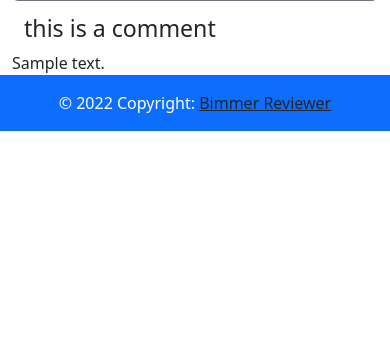
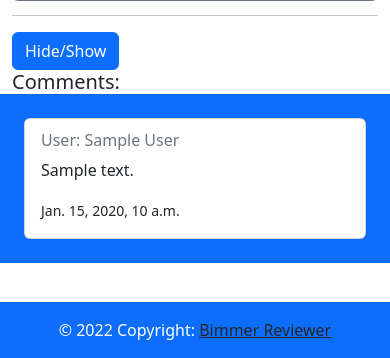
Before and after one commit to rebahama/bimmer-reviewer, a Django app: page /review/1 in a window 390 px wide; the page is wider, and only the part inside the window is pictured. Shown: the part 1227-1585 px from the top of that part. Before the commit the page ends 1358 px from the top of that part, so only its background shows below. Run offline with Django 3.2, Linux system fonts and the light colour scheme; tables that the repository leaves empty hold one stand-in row (values such as "Sample post").

Commit message:
style the comment area

```diff
--- a/static/css/style.css
+++ b/static/css/style.css
@@ -115,3 +115,6 @@ transform: scale(1.1);
     display: flex;
     flex-direction: column;
 }
+.comment-card{
+    margin-bottom: 10%;
+}
--- a/templates/base.html
+++ b/templates/base.html
@@ -79,7 +79,6 @@
       © 2022 Copyright:
       <a class="text-dark" href="#">Bimmer Reviewer</a>
     </div>
-    <!-- Copyright -->
   </footer>
   <script src="{% static 'javascript/script.js' %}"></script>
   <script src="https://cdn.jsdelivr.net/npm/bootstrap@5.2.0-beta1/dist/js/bootstrap.bundle.min.js"
--- a/templates/detail-review.html
+++ b/templates/detail-review.html
@@ -37,13 +37,25 @@
                     <p class="card-text"> <a href="#">Add a comment</a> </p>
                     <small> post created by {{post.author}} {{post.create_date}}</small>
                 </div>
-
             </div>
         </div>
-        <h3 class="comments"> this is a comment {%for comment in post.comments.all%} </h3>
-        {{comment.body}}
+        <hr>
+    </div>
+</div>
+<button id="hide-btn-comments" class="btn btn-primary"> Hide/Show</button>
+<div class="row">
+    <h5 class="card-title">Comments:</h5>
+    <div class="col-sm-3 p-2 bg-primary comment-card" >
+        {%for comment in post.comments.all%}
+        <div class="card m-3">
+            <div class="card-body">
+              <h6 class="card-subtitle mb-2 text-muted"> User: {{comment.author}}</h6>
+              <p class="card-text"> {{comment.body}}</p>
+              <small> {{comment.date_comment}}</small>
+            </div>
+          </div>
         {%endfor%}
-    </div>
+</div>
 </div>
 
 {% endblock %}
```
